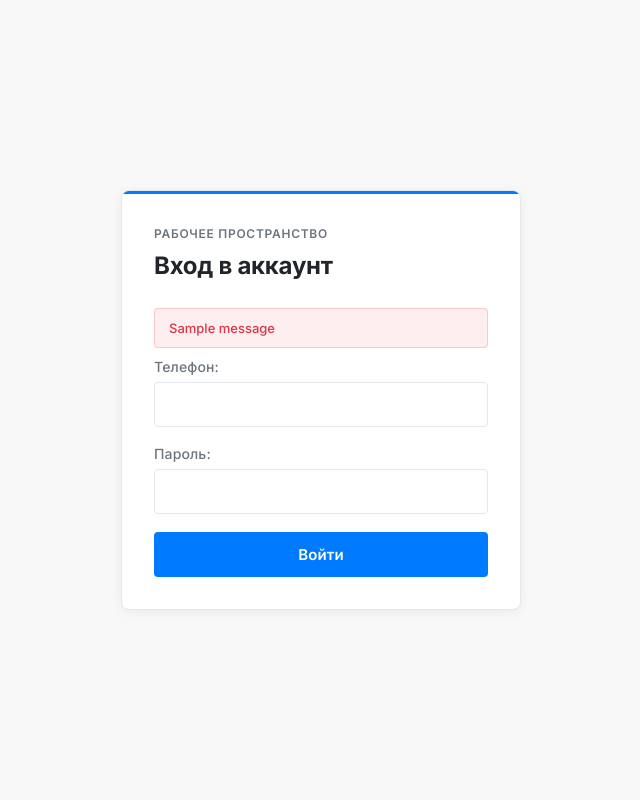
After one commit to BolatMukashev/customer_retention_system, a Django app: page /accounts/login/ in a window 1280 px wide. The commit adds this page. Shown: the whole page, without its empty margins (319-959 px from the left). Run offline with Django 5.2, Linux system fonts and the light colour scheme; tables that the repository leaves empty hold one stand-in row (values such as "Sample post"); one stand-in notice (Sample message) is shown.

Commit message:
авторизация, фильтр по организации при выдаче

```diff
--- /dev/null
+++ b/crs/accounts/forms.py
@@ -0,0 +1,9 @@
+from django import forms
+from django.contrib.auth import get_user_model
+
+User = get_user_model()
+
+
+class LoginForm(forms.Form):
+    phone = forms.CharField(label="Телефон", max_length=20)
+    password = forms.CharField(label="Пароль", widget=forms.PasswordInput)
--- /dev/null
+++ b/crs/accounts/static/accounts/css/style.css
@@ -0,0 +1,172 @@
+@import url('https://fonts.googleapis.com/css2?family=Inter:wght@400;500;600;700&display=swap');
+
+* {
+    box-sizing: border-box;
+    margin: 0;
+    padding: 0;
+}
+
+:root {
+    --color-surface: #FFFFFF;
+    --color-bg: #F8F8F8;
+    --color-accent: #007BFF;
+    --color-accent-dark: #0067d6;
+    --color-neutral: #212529;
+    --color-muted: #6C757D;
+    --color-border: #E5E7EB;
+    --color-error: #DC3545;
+    --color-error-bg: #FDEEEF;
+
+    --radius-sm: 4px;
+    --radius-md: 8px;
+    --radius-lg: 12px;
+
+    --shadow-card: 0 2px 12px rgba(0, 0, 0, 0.06);
+}
+
+html, body {
+    height: 100%;
+}
+
+body {
+    font-family: 'Inter', 'Segoe UI', Roboto, Arial, sans-serif;
+    background: var(--color-bg);
+    color: var(--color-neutral);
+    display: flex;
+    align-items: center;
+    justify-content: center;
+    min-height: 100dvh;
+    padding: 1.5rem;
+}
+
+.login-card {
+    background: var(--color-surface);
+    border: 1px solid var(--color-border);
+    border-radius: var(--radius-md);
+    box-shadow: var(--shadow-card);
+    overflow: hidden;
+    width: 100%;
+    max-width: 400px;
+    animation: rise 420ms ease-out;
+}
+
+@keyframes rise {
+    from { opacity: 0; transform: translateY(16px); }
+    to { opacity: 1; transform: translateY(0); }
+}
+
+/* Signature element: a flat accent bar, no gradients */
+.login-card::before {
+    content: "";
+    display: block;
+    height: 3px;
+    background: var(--color-accent);
+}
+
+.login-header {
+    padding: 32px 32px 20px;
+}
+
+.login-header .eyebrow {
+    display: block;
+    font-size: 0.75rem;
+    font-weight: 600;
+    letter-spacing: 0.06em;
+    text-transform: uppercase;
+    color: var(--color-muted);
+    margin-bottom: 10px;
+}
+
+.login-header h1 {
+    color: var(--color-neutral);
+    font-size: 1.5rem;
+    font-weight: 700;
+    letter-spacing: -0.01em;
+}
+
+.login-body {
+    padding: 8px 32px 32px;
+}
+
+.errorlist {
+    list-style: none;
+    margin-bottom: 16px;
+}
+
+.errorlist li,
+.message-error {
+    background: var(--color-error-bg);
+    color: var(--color-error);
+    font-size: 13px;
+    font-weight: 500;
+    padding: 11px 14px;
+    border-radius: var(--radius-sm);
+    margin-bottom: 10px;
+    border: 1px solid rgba(220, 53, 69, 0.2);
+}
+
+.login-body p {
+    margin-bottom: 18px;
+}
+
+.login-body label {
+    display: block;
+    font-size: 0.875rem;
+    font-weight: 500;
+    letter-spacing: 0.01em;
+    color: var(--color-muted);
+    margin-bottom: 7px;
+}
+
+.login-body input {
+    display: block;
+    width: 100%;
+    padding: 12px 14px;
+    border: 1px solid var(--color-border);
+    border-radius: var(--radius-sm);
+    font-size: 15px;
+    font-family: inherit;
+    color: var(--color-neutral);
+    background: var(--color-surface);
+    transition: border-color 150ms ease, box-shadow 150ms ease;
+}
+
+.login-body input:focus {
+    outline: 2px solid var(--color-accent);
+    outline-offset: 2px;
+    border-color: var(--color-accent);
+}
+
+.login-submit {
+    display: block;
+    width: 100%;
+    box-sizing: border-box;
+    padding: 13px;
+    background: var(--color-accent);
+    color: #ffffff;
+    border: none;
+    border-radius: var(--radius-sm);
+    font-size: 15px;
+    font-weight: 600;
+    letter-spacing: 0.01em;
+    font-family: inherit;
+    cursor: pointer;
+    margin-top: 6px;
+    transition: filter 150ms ease, box-shadow 150ms ease, transform 100ms ease;
+}
+
+.login-submit:hover {
+    filter: brightness(0.92);
+    box-shadow: 0 4px 12px rgba(0, 123, 255, 0.25);
+}
+
+.login-submit:active {
+    transform: translateY(1px);
+    filter: brightness(0.88);
+    box-shadow: none;
+}
+
+.login-submit:focus-visible {
+    outline: 2px solid var(--color-neutral);
+    outline-offset: 2px;
+}
--- /dev/null
+++ b/crs/accounts/templates/accounts/login.html
@@ -0,0 +1,32 @@
+{% load static %}
+
+<!DOCTYPE html>
+<html lang="ru">
+<head>
+    <meta charset="UTF-8">
+    <meta name="viewport" content="width=device-width, initial-scale=1.0">
+    <title>Вход</title>
+    <link rel="stylesheet" href="{% static 'accounts/css/style.css' %}">
+</head>
+<body>
+    <div class="login-card">
+        <div class="login-header">
+            <span class="eyebrow">Рабочее пространство</span>
+            <h1>Вход в аккаунт</h1>
+        </div>
+        <div class="login-body">
+            {% if messages %}
+                {% for message in messages %}
+                    <div class="message-error">{{ message }}</div>
+                {% endfor %}
+            {% endif %}
+
+            <form method="post">
+                {% csrf_token %}
+                {{ form.as_p }}
+                <button type="submit" class="login-submit">Войти</button>
+            </form>
+        </div>
+    </div>
+</body>
+</html>
--- a/crs/accounts/urls.py
+++ b/crs/accounts/urls.py
@@ -1,8 +1,10 @@
 from django.urls import path
 from . import views
 
-app_name = 'staff'
+app_name = 'accounts'
 
 urlpatterns = [
     path('', views.index, name='index'),
+    path('login/', views.login_view, name='login'),
+    path('logout/', views.logout_view, name='logout'),
 ]
--- a/crs/accounts/views.py
+++ b/crs/accounts/views.py
@@ -1,6 +1,40 @@
-from django.shortcuts import render
+from django.shortcuts import render, redirect
+from django.contrib.auth import authenticate, login
+from django.contrib import messages
+from .forms import LoginForm
 from django.http import HttpResponse
+from django.conf import settings
+from django.contrib.auth import logout
+from django.contrib.auth.decorators import login_required
+from django.views.decorators.http import require_POST
 
 
 def index(request):
     return HttpResponse("<h1>Добро пожаловать на страницу сотрудников!</h1>")
+
+
+def login_view(request):
+    if request.user.is_authenticated:
+        return redirect(settings.LOGIN_REDIRECT_URL)
+
+    form = LoginForm(request.POST or None)
+
+    if request.method == 'POST' and form.is_valid():
+        phone = form.cleaned_data['phone']
+        password = form.cleaned_data['password']
+        user = authenticate(request, phone=phone, password=password)
+
+        if user is not None:
+            login(request, user)
+            return redirect(settings.LOGIN_REDIRECT_URL)
+        else:
+            messages.error(request, "Неверный телефон или пароль")
+
+    return render(request, 'accounts/login.html', {'form': form})
+
+
+@login_required
+@require_POST
+def logout_view(request):
+    logout(request)
+    return redirect('accounts:login')
--- a/crs/crs/settings.py
+++ b/crs/crs/settings.py
@@ -137,3 +137,7 @@ STATIC_URL = 'static/'
 AUTH_USER_MODEL = 'accounts.User'
 
 STATICFILES_DIRS = [BASE_DIR / 'crs' / 'static']
+
+LOGIN_URL = 'accounts:login'
+LOGIN_REDIRECT_URL = '/events/'
+LOGOUT_REDIRECT_URL = 'accounts:login'
--- a/crs/main/templates/main/index.html
+++ b/crs/main/templates/main/index.html
@@ -22,7 +22,7 @@
                 <a href="#tariff">Тариф</a>
             </nav>
             <div class="header-actions">
-                <a href="#" class="btn btn-outline">Войти</a>
+                <a href="/accounts/login/" class="btn btn-outline">Войти</a>
                 <a href="#" class="btn btn-primary">Зарегистрироваться</a>
             </div>
         </div>
--- a/crs/orders/templates/orders/index.html
+++ b/crs/orders/templates/orders/index.html
@@ -5,11 +5,7 @@
 <div class="page">
     <h1>Добро пожаловать!</h1>
     <p class="subtitle">Информация о заказах</p>
-    <p> {{ organization.name }}</p>
 
-    {% for order in orders %}
-    {{ order.amount }} {{ org.get_currency_display }}
-{% endfor %}
 
     <div class="cards">
         {% for e in orders %}
@@ -19,6 +15,7 @@
             </div>
             <div class="card-body">
     <p class="relation"><strong>{{ e.amount }}</strong> {{org.currency}}</p>
+    <p>{{e.created_at}}</p>
 </div>
         </div>
         {% empty %}
```
Also changed, not shown: crs/clients/views.py (+5 -2 lines), crs/crs/static/crs/css/style.css (+45 -1 lines), crs/crs/templates/crs/layout.html (+12 -0 lines), crs/events/views.py (+7 -4 lines), design.md (added, +140 -0 lines).
